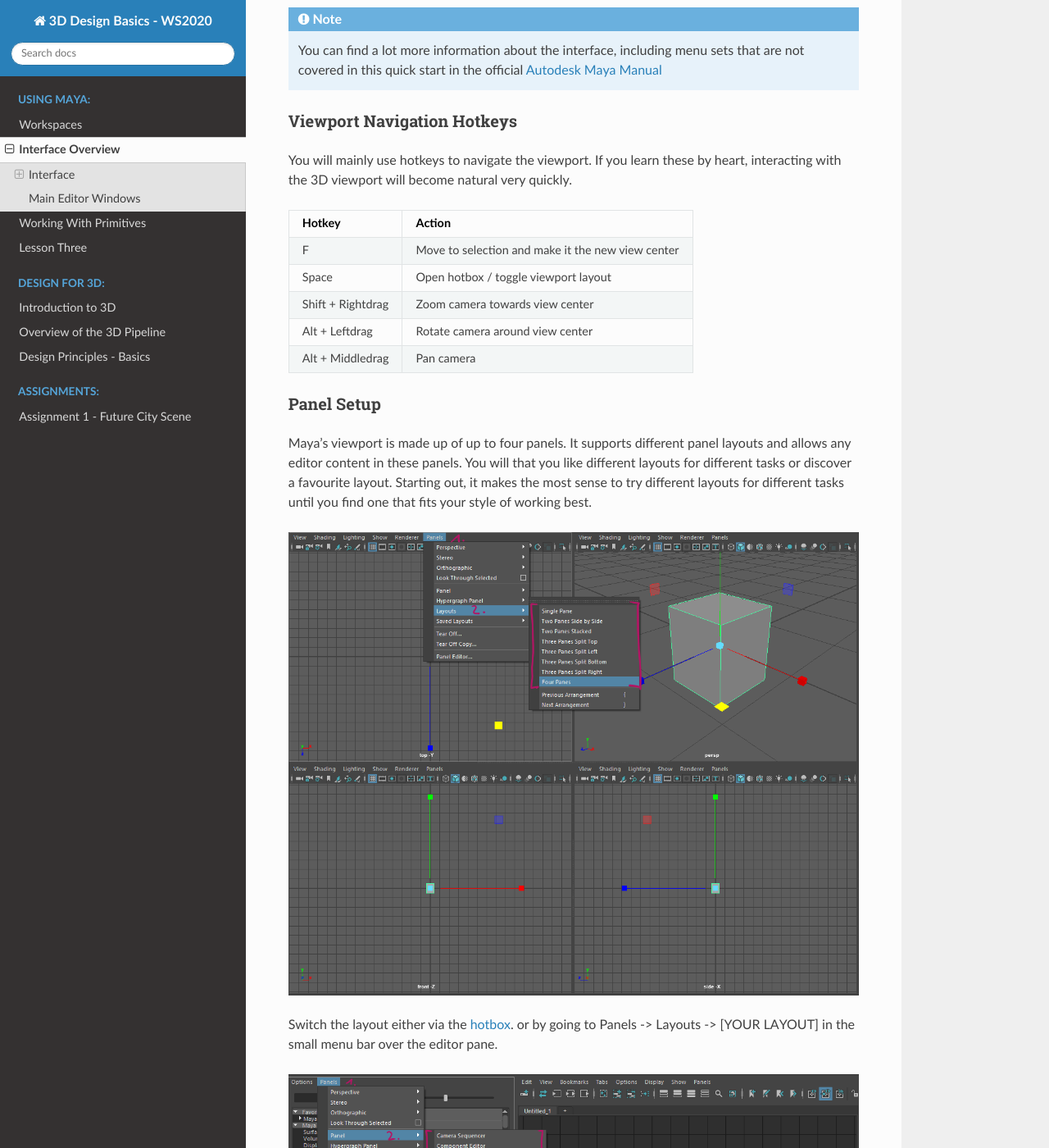
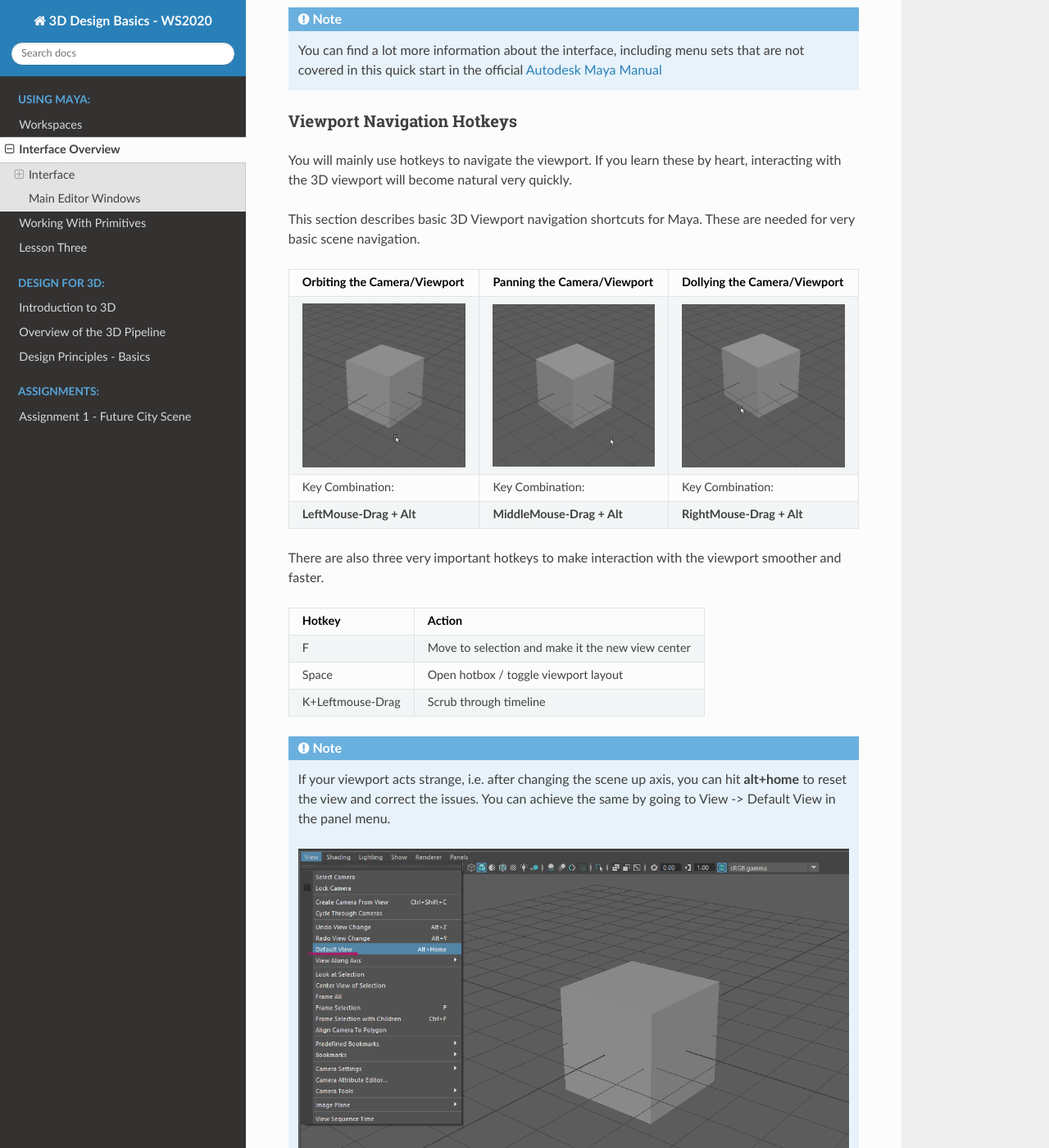
Before and after one commit to tetsuoanimation/beginner3dmaya2020, a Sphinx documentation site: the page built from documentation/lessons/L1_InterfaceQuickstart.rst, in a window 1280 px wide and 1400 px high, scrolled down 2039 px. Shown: the whole window at 82% size. Built offline with Sphinx 7.4.7 and the Read the Docs theme 2.0.0, drawn with Linux system fonts in a browser that asks for light colours.

Commit message:
finishes interface quickstart, adds viewport nav gifs, adds note on default view

```diff
--- a/documentation/lessons/L1_InterfaceQuickstart.rst
+++ b/documentation/lessons/L1_InterfaceQuickstart.rst
@@ -64,15 +64,39 @@ Viewport Navigation Hotkeys
 You will mainly use hotkeys to navigate the viewport. If you learn these by heart, interacting with the 3D viewport will
 become natural very quickly.
 
+This section describes basic 3D Viewport navigation shortcuts for Maya. These
+are needed for very basic scene navigation.
+
+================================ ================================= =================================
+Orbiting the Camera/Viewport     Panning the Camera/Viewport       Dollying the Camera/Viewport
+================================ ================================= =================================
+|nav_orbit|                      |nav_pan|                         |nav_zoom|
+Key Combination:                 Key Combination:                  Key Combination:
+**LeftMouse-Drag + Alt**         **MiddleMouse-Drag + Alt**        **RightMouse-Drag + Alt**
+================================ ================================= =================================
+
+.. |nav_orbit| image:: ./images/vp_orbit.gif
+    :alt: Shows animation of the camera orbiting around a cube in mayas 3D viewport
+.. |nav_pan| image:: ./images/vp_pan.gif
+    :alt: Shows animation of the camera panning around a cube in mayas 3D viewport
+.. |nav_zoom| image:: ./images/vp_dolly.gif
+    :alt: Shows animation of the dollying towards and away from a cube in mayas 3D viewport
+
+There are also three very important hotkeys to make interaction with the viewport smoother and faster.
+
 ================== ====================================================
 Hotkey             Action
 ================== ====================================================
 F                  Move to selection and make it the new view center
 Space              Open hotbox / toggle viewport layout
-Shift + Rightdrag  Zoom camera towards view center
-Alt + Leftdrag     Rotate camera around view center
-Alt + Middledrag   Pan camera
+K+Leftmouse-Drag   Scrub through timeline
 ================== ====================================================
+
+.. note::
+    | If your viewport acts strange, i.e. after changing the scene up axis, you can hit **alt+home** to reset the view and correct the issues. You can achieve the same by going to View -> Default View in the panel menu.
+
+    .. image:: ./images/defaultview.png
+
 
 Panel Setup
 ===========
```
Also changed, not shown: documentation/lessons/images/defaultview.png (added), documentation/lessons/images/vp_dolly.gif (added), documentation/lessons/images/vp_orbit.gif (added), documentation/lessons/images/vp_pan.gif (added).
